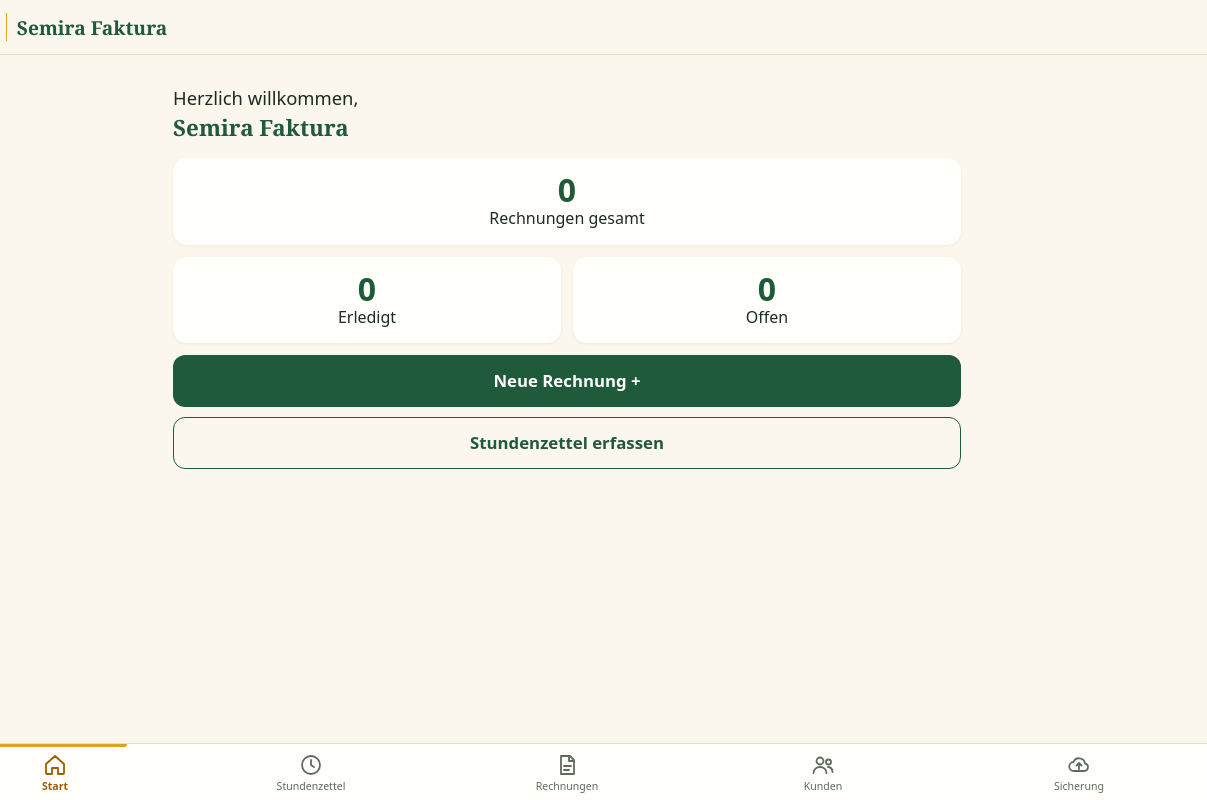
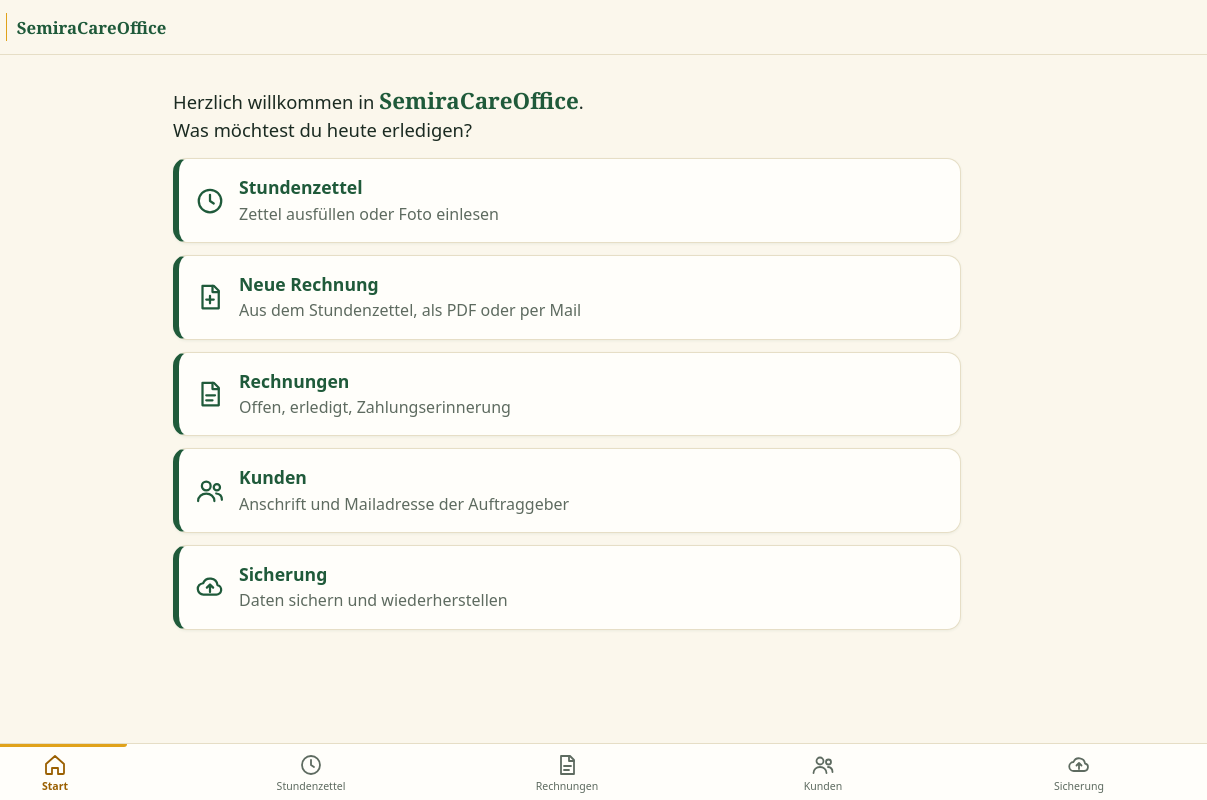
Before and after one commit to Jasa777/stundenzettel, a plain HTML site: page index.html in a window 1280 px wide. Shown: the full height of the page, 73-1280 px from the left. Drawn offline with Linux system fonts and the light colour scheme.

Commit message:
Add files via upload

```diff
--- a/index.html
+++ b/index.html
@@ -6,41 +6,35 @@
 <link rel="apple-touch-icon" href="icon.png">
 <link rel="icon" type="image/png" href="icon.png">
 <meta name="theme-color" content="#1F5A3A">
-<title>Semira Faktura</title>
+<title>SemiraCareOffice</title>
 <style>
 *{box-sizing:border-box}
 body{margin:0;color:var(--ink);font:16px/1.45 system-ui,-apple-system,"Segoe UI",sans-serif}
 main{max-width:640px;margin:0 auto;padding:16px}
-.bad{color:var(--bad);font-weight:700}
+.bad{color:var(--bad);font-weight:700;margin:0 0 12px}
 </style>
 <link rel="stylesheet" href="style.css">
 <script src="nav.js" defer></script>
 </head>
 <body>
 <main>
-<p class="hello">Herzlich willkommen,<br><strong id="nm">Semira Faktura</strong></p>
+<p class="hello">Herzlich willkommen in <strong>SemiraCareOffice</strong>.<br>Was möchtest du heute erledigen?</p>
 <p id="sich" class="bad" hidden></p>
-<a class="card stat" href="rechnungen.html?f=alle"><b id="gesamt">0</b>Rechnungen gesamt</a>
-<div class="two">
-  <a class="card stat" href="rechnungen.html?f=erledigt"><b id="erl">0</b>Erledigt</a>
-  <a class="card stat" href="rechnungen.html?f=offen"><b id="off">0</b>Offen</a>
-</div>
-<p id="ueb" class="bad" hidden></p>
-<a class="btn big" href="rechnung.html">Neue Rechnung +</a>
-<a class="btn sec big" href="stundenzettel.html">Stundenzettel erfassen</a>
+<a class="tile" href="stundenzettel.html"><svg viewBox="0 0 24 24" aria-hidden="true"><circle cx="12" cy="12" r="9"/><path d="M12 7v5l3 2"/></svg><div><div class="t">Stundenzettel</div><div class="d">Zettel ausfüllen oder Foto einlesen</div></div></a>
+<a class="tile" href="rechnung.html"><svg viewBox="0 0 24 24" aria-hidden="true"><path d="M6 3h9l4 4v14H6z"/><path d="M14 3v5h5M12 11v6M9 14h6"/></svg><div><div class="t">Neue Rechnung</div><div class="d">Aus dem Stundenzettel, als PDF oder per Mail</div></div></a>
+<a class="tile" href="rechnungen.html?f=alle"><svg viewBox="0 0 24 24" aria-hidden="true"><path d="M6 3h9l4 4v14H6z"/><path d="M14 3v5h5M9 13h7M9 17h5"/></svg><div><div class="t">Rechnungen</div><div class="d" id="stat">Offen, erledigt, Zahlungserinnerung</div></div></a>
+<a class="tile" href="adressbuch.html"><svg viewBox="0 0 24 24" aria-hidden="true"><circle cx="9" cy="8" r="3.5"/><path d="M2.5 20c0-3.6 3-6 6.5-6s6.5 2.4 6.5 6"/><circle cx="17.5" cy="9" r="2.5"/><path d="M17 14c2.8.2 4.5 2.2 4.5 5"/></svg><div><div class="t">Kunden</div><div class="d">Anschrift und Mailadresse der Auftraggeber</div></div></a>
+<a class="tile" href="sicherung.html"><svg viewBox="0 0 24 24" aria-hidden="true"><path d="M7 18a4.5 4.5 0 0 1-.5-9 6 6 0 0 1 11.5 1.5A3.8 3.8 0 0 1 17 18z"/><path d="M12 16v-6M9.5 12.5L12 10l2.5 2.5"/></svg><div><div class="t">Sicherung</div><div class="d">Daten sichern und wiederherstellen</div></div></a>
 </main>
 <script>
 const $ = id => document.getElementById(id);
 const rd = k => { try { return JSON.parse(localStorage.getItem(k) || 'null'); } catch (e) { return null; } };
 const fmt = n => n.toLocaleString('de-DE', {minimumFractionDigits: 2, maximumFractionDigits: 2});
-const md = rd('meineDaten'); if (md && md.mName) $('nm').textContent = md.mName + '!';
-const l = rd('rechnungen') || [];
-const offen = l.filter(r => r.status !== 'erledigt');
-$('gesamt').textContent = l.length; $('erl').textContent = l.length - offen.length; $('off').textContent = offen.length;
 const p = s => { const m = String(s || '').match(/^(\d{1,2})\.(\d{1,2})\.(\d{4})$/); return m ? new Date(+m[3], +m[2] - 1, +m[1]) : null; };
 const h = new Date(); h.setHours(0, 0, 0, 0);
-const ue = offen.filter(r => { const f = p(r.faellig); return f && f < h; });
-if (ue.length) { $('ueb').hidden = false; $('ueb').innerHTML = ue.length + ' überfällig (' + fmt(ue.reduce((a, r) => a + (r.summe || 0), 0)) + ' €) · <a href="rechnungen.html?f=offen">ansehen</a>'; }
+const offen = (rd('rechnungen') || []).filter(r => r.status !== 'erledigt');
+const ue = offen.filter(r => { const f = p(r.faellig); return f && f < h; }).length;
+if (offen.length) $('stat').innerHTML = offen.length + ' offen (' + fmt(offen.reduce((a, r) => a + (r.summe || 0), 0)) + ' €)' + (ue ? ' · <span class="bad">' + ue + ' überfällig</span>' : '');
 const K = ['stundenzettel', 'meineDaten', 'rechnungen', 'adressbuch'];
 const z = K.map(k => localStorage.getItem(k) || '').join('|');
 const hs = s => { let x = 5381; for (let j = 0; j < s.length; j++) x = ((x << 5) + x + s.charCodeAt(j)) | 0; return String(x); };
--- a/nav.js
+++ b/nav.js
@@ -11,7 +11,7 @@
   var T = [['index.html', 'index', 'Start'], ['stundenzettel.html', 'stz', 'Stundenzettel'], ['rechnungen.html', 're', 'Rechnungen'], ['adressbuch.html', 'kd', 'Kunden'], ['sicherung.html', 'si', 'Sicherung']];
   var h = document.createElement('a');
   h.className = 'appbar'; h.href = 'index.html'; h.setAttribute('aria-label', 'Zur Startseite');
-  h.innerHTML = '<img src="logo-mark.png" alt=""><i></i><b>Semira Faktura</b>';
+  h.innerHTML = '<img src="logo-mark.png" alt=""><i></i><b>SemiraCareOffice</b>' + (cur === 'index' ? '' : '<span class="back">‹ Startseite</span>');
   document.body.insertBefore(h, document.body.firstChild);
   var n = document.createElement('nav');
   n.className = 'tabbar'; n.setAttribute('aria-label', 'Hauptmenü');
--- a/style.css
+++ b/style.css
@@ -38,3 +38,9 @@ input,textarea,select{background:#fff;border-radius:10px}
 .btn.big{display:flex}
 .tabs button{padding:9px 4px;font-size:.95rem;white-space:nowrap}
 .rowbtn{border-radius:12px;align-items:center;font:inherit;font-weight:600;cursor:pointer;margin-top:10px}
+.appbar b{font-size:1.05rem}
+.appbar .back{margin-left:auto;font-size:.85rem;font-weight:600;color:var(--pri);white-space:nowrap}
+.tile{display:flex;gap:14px;align-items:center;background:var(--surf);border:1px solid var(--line);border-left:6px solid var(--pri);border-radius:14px;padding:16px;margin-bottom:12px;color:inherit;text-decoration:none;box-shadow:0 1px 3px rgba(31,90,58,.07)}
+.tile svg{width:30px;height:30px;fill:none;stroke:var(--pri);stroke-width:1.8;stroke-linecap:round;stroke-linejoin:round;flex:none}
+.tile .t{font-size:1.1rem;font-weight:700;color:var(--pri)}
+.tile .d{color:var(--mut);margin-top:2px}
```
